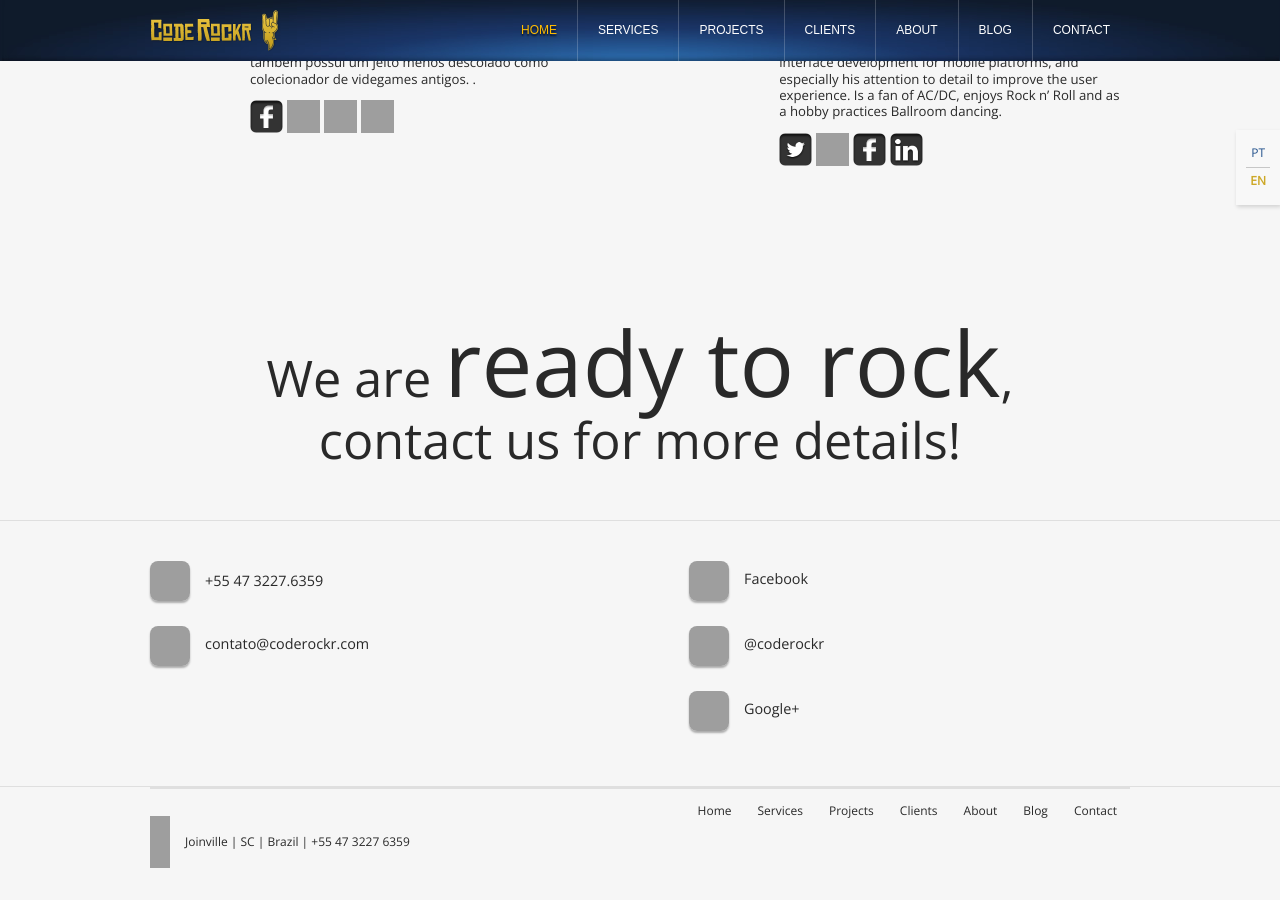
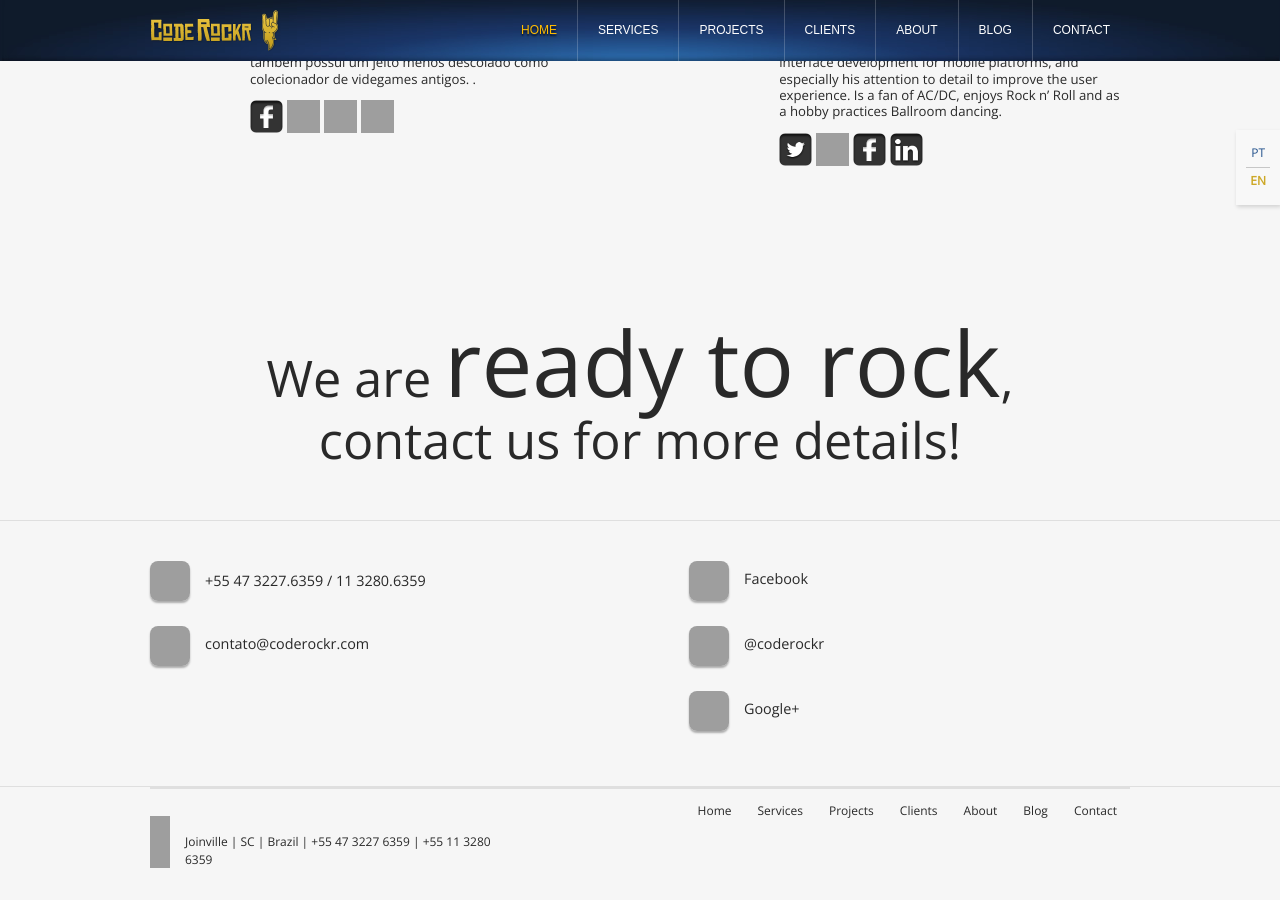
Before and after one commit to Coderockr/en.coderockr.github.com, a Jekyll site: the page built from index.html, in a window 1280 px wide and 900 px high, scrolled down 3766 px. Built offline with Jekyll 4.4.1, drawn with Linux system fonts in a browser that asks for light colours; nearby versions of some CDN libraries; some web fonts are replaced; the list of posts is cut into pages by our own code; grey boxes are pictures that could not be loaded.

Commit message:
new phone

```diff
--- a/index.html
+++ b/index.html
@@ -207,7 +207,10 @@
         <div class="wrap">
           <div class="col1">
             <ul>
-              <li class="clearfix"><a href="tel:+554732276359" class="call"><img src="/public/images/contact-phone.png" width="40" height="40" alt="" /><span>+55 47 3227.6359</span></a></li>
+              <li class="clearfix">
+                <a href="tel:+554732276359" class="call"><img src="/public/images/contact-phone.png" width="40" height="40" alt="" /><span>+55 47 3227.6359</span></a>
+                <a href="tel:01132806359" class="call"><span>&nbsp;/&nbsp;11 3280.6359</span></a>
+              </li>
               <li class="clearfix"><a href="mailto:contato@coderockr.com?subject=Contato pelo site" title="Envie um e-mail para contato@coderockr.com"><img src="/public/images/contact-mail.png" width="40" height="40" alt="" /><span>contato@coderockr.com</span></a></li>
             </ul>
           </div>
@@ -225,7 +228,7 @@
         <div class="col1">
           <p>
             <img src="/public/images/rockrhand.png" width="20" height="52" alt="" />
-            <br/>Joinville | SC | Brazil | +55 47 3227 6359
+            <br/>Joinville | SC | Brazil | +55 47 3227 6359 | +55 11 3280 6359
           </p>
         </div>
         <div class="col2">
```
Also changed, not shown: 2 other files.
